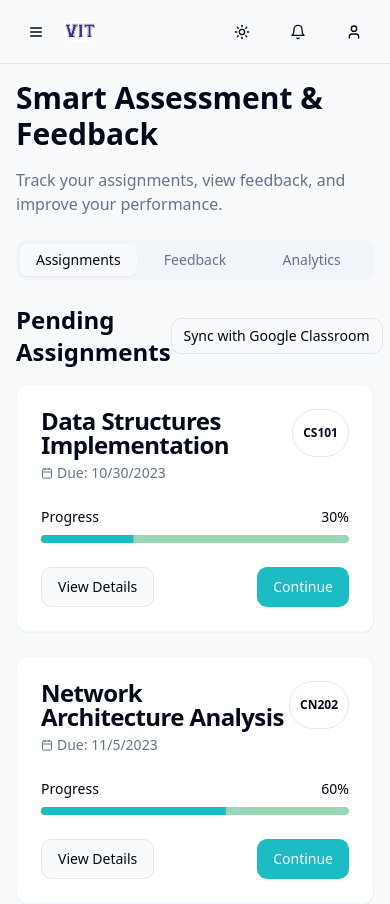
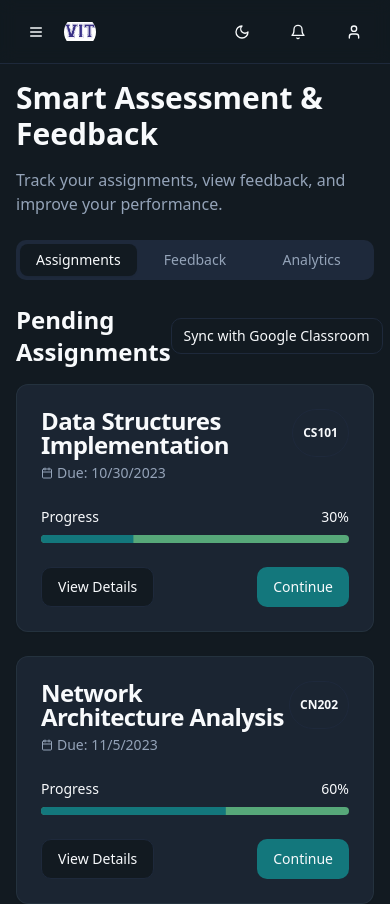
Before and after one commit to AdityaAmanAir/EDUVIT, a React (Vite) app: page /assessment in a window 390 px wide. Shown: the top 904 px of the page. Built offline with nearby package versions, Linux system fonts and the light colour scheme.

Commit message:
Fix: Improve dark mode and image display
- Enhanced dark mode with glow effects.
- Adjusted image size and positioning.
- Fixed image whiteness issue.

```diff
--- a/src/App.tsx
+++ b/src/App.tsx
@@ -21,7 +21,7 @@ const queryClient = new QueryClient();
 
 const App = () => (
   <QueryClientProvider client={queryClient}>
-    <ThemeProvider defaultTheme="light" storageKey="vit-ui-theme">
+    <ThemeProvider defaultTheme="dark" storageKey="vit-ui-theme">
       <TooltipProvider>
         <Toaster />
         <Sonner />
--- a/src/components/layout/Layout.tsx
+++ b/src/components/layout/Layout.tsx
@@ -13,11 +13,11 @@ const Layout = () => {
       <div className="flex flex-1">
         <Sidebar open={sidebarOpen} setOpen={setSidebarOpen} />
         <main className="flex-1 p-4 md:p-6 ghibli-container">
-          <div className="absolute top-0 left-0 w-full h-full -z-20 opacity-15 pointer-events-none">
+          <div className="absolute top-0 left-0 w-full h-full -z-20 opacity-25 pointer-events-none">
             <img
               src="/lovable-uploads/9794d0af-4953-4b93-b70f-57552cdddeec.png"
               alt="VIT Bhopal Campus"
-              className="w-full h-full object-cover"
+              className="w-full h-full object-cover object-center"
             />
           </div>
           <Outlet />
--- a/src/index.css
+++ b/src/index.css
@@ -82,6 +82,10 @@
     --sidebar-accent-foreground: 210 40% 98%;
     --sidebar-border: 217.2 32.6% 17.5%;
     --sidebar-ring: 183 74% 28%;
+
+    /* Glow colors for dark mode */
+    --glow-rose: 346 77% 49%;
+    --glow-green: 142 71% 45%;
   }
 }
 
@@ -117,6 +121,38 @@
     @apply bg-white/80 dark:bg-gray-800/80 backdrop-blur-sm border border-ghibli-sky-blue/20 dark:border-ghibli-deep-blue/20 rounded-xl shadow-md hover:shadow-lg transition-all duration-300;
   }
 
+  /* Dynamic glow effects for dark mode */
+  .dark .glow-rose {
+    @apply relative;
+  }
+
+  .dark .glow-rose::after {
+    @apply content-[''] absolute inset-0 rounded-xl opacity-30 blur-md -z-10;
+    box-shadow: 0 0 15px 2px hsl(var(--glow-rose));
+  }
+
+  .dark .glow-green {
+    @apply relative;
+  }
+
+  .dark .glow-green::after {
+    @apply content-[''] absolute inset-0 rounded-xl opacity-30 blur-md -z-10;
+    box-shadow: 0 0 15px 2px hsl(var(--glow-green));
+  }
+
+  .dark .glow-pulse {
+    animation: glow-pulse 3s ease-in-out infinite alternate;
+  }
+
+  @keyframes glow-pulse {
+    0% {
+      filter: brightness(1);
+    }
+    100% {
+      filter: brightness(1.3);
+    }
+  }
+
   .leaf-decoration {
     @apply absolute opacity-50 pointer-events-none animate-sway;
   }
--- a/src/pages/Index.tsx
+++ b/src/pages/Index.tsx
@@ -25,16 +25,17 @@ const Index = () => {
       </header>
 
       <main className="flex-1 container mx-auto px-4 py-8 md:py-16 flex flex-col items-center justify-center text-center">
-        <div className="max-w-3xl mx-auto">
-          <div className="mb-8 relative">
+        <div className="max-w-4xl mx-auto">
+          <div className="mb-10 relative rounded-xl overflow-hidden shadow-2xl">
             <img
               src="/lovable-uploads/5df6dd4d-4a32-4474-9680-4347151776a0.png"
               alt="VIT Bhopal Statue"
-              className="h-80 md:h-96 w-full mx-auto rounded-lg shadow-xl object-cover"
+              className="h-96 md:h-[500px] w-full object-cover object-center"
             />
+            <div className="absolute inset-0 dark:bg-black/40 bg-gradient-to-t from-black/20 to-transparent"></div>
           </div>
 
-          <h1 className="text-4xl md:text-6xl font-bold mb-6 text-ghibli-deep-blue dark:text-ghibli-sky-blue">
+          <h1 className="text-4xl md:text-6xl font-bold mb-6 text-ghibli-deep-blue dark:text-ghibli-sky-blue dark:glow-pulse">
             Welcome to EDU-VIT
           </h1>
 
@@ -45,7 +46,7 @@ const Index = () => {
           </p>
 
           <div className="grid grid-cols-1 md:grid-cols-2 gap-8 mb-12">
-            <div className="ghibli-card p-6">
+            <div className="ghibli-card p-6 dark:glow-rose">
               <div className="text-ghibli-forest-green dark:text-ghibli-soft-green text-xl font-semibold mb-3">
                 For Students
               </div>
@@ -55,7 +56,7 @@ const Index = () => {
               </Button>
             </div>
 
-            <div className="ghibli-card p-6">
+            <div className="ghibli-card p-6 dark:glow-green">
               <div className="text-ghibli-deep-blue dark:text-ghibli-sky-blue text-xl font-semibold mb-3">
                 For Mentors
               </div>
@@ -67,19 +68,19 @@ const Index = () => {
           </div>
 
           <div className="grid grid-cols-1 sm:grid-cols-2 lg:grid-cols-4 gap-6">
-            <div className="ghibli-card p-4">
+            <div className="ghibli-card p-4 dark:glow-rose">
               <h2 className="font-semibold mb-2">Personalized Learning</h2>
               <p className="text-sm">Study videos and materials tailored to your needs</p>
             </div>
-            <div className="ghibli-card p-4">
+            <div className="ghibli-card p-4 dark:glow-green">
               <h2 className="font-semibold mb-2">Gamified Learning</h2>
               <p className="text-sm">Fun quizzes with leaderboards for healthy competition</p>
             </div>
-            <div className="ghibli-card p-4">
+            <div className="ghibli-card p-4 dark:glow-rose">
               <h2 className="font-semibold mb-2">Smart Assessment</h2>
               <p className="text-sm">AI-powered feedback and personalized improvement tips</p>
             </div>
-            <div className="ghibli-card p-4">
+            <div className="ghibli-card p-4 dark:glow-green">
               <h2 className="font-semibold mb-2">Mental Well-being</h2>
               <p className="text-sm">Resources to support your mental health journey</p>
             </div>
@@ -99,11 +100,6 @@ const Index = () => {
           </div>
         </div>
       </footer>
-
-      {/* Studio Ghibli inspired decorative elements */}
-      <div className="leaf-decoration top-1/4 left-10 h-16 w-16 -rotate-12" style={{ backgroundImage: "url('/images/leaf1.png')" }}></div>
-      <div className="leaf-decoration top-1/3 right-10 h-12 w-12 rotate-12" style={{ backgroundImage: "url('/images/leaf2.png')" }}></div>
-      <div className="leaf-decoration bottom-1/4 left-20 h-14 w-14 rotate-45" style={{ backgroundImage: "url('/images/leaf3.png')" }}></div>
     </div>
   );
 };
```
